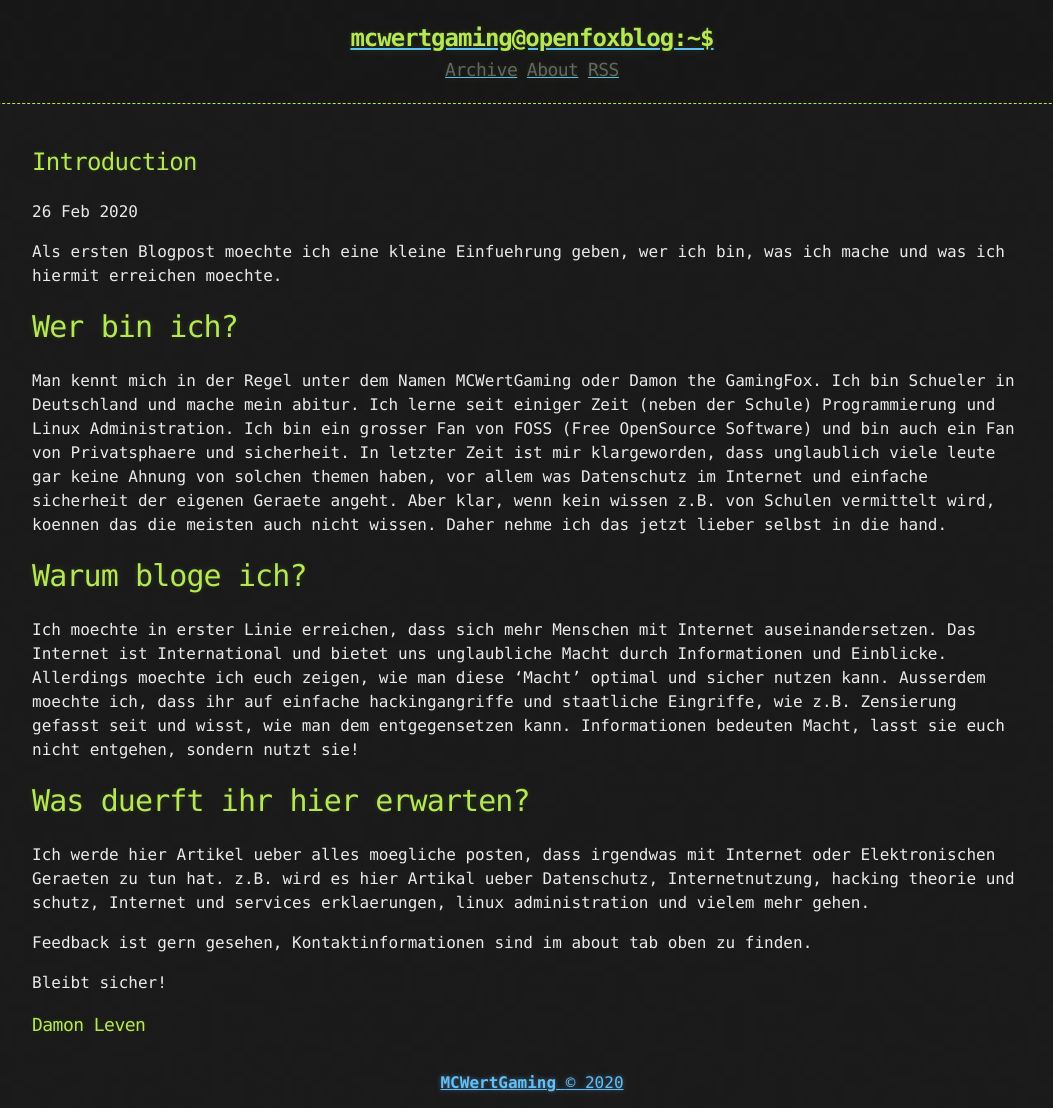
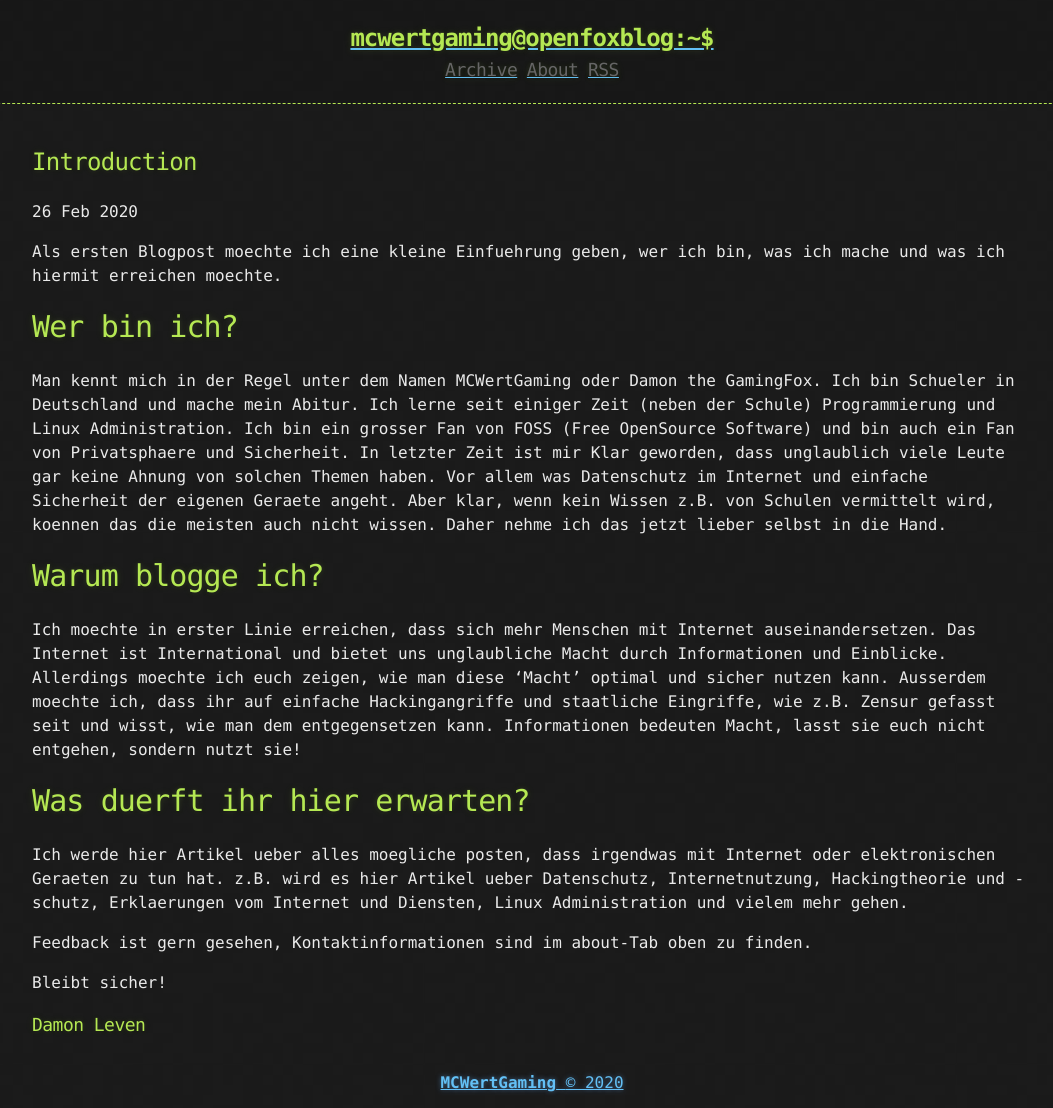
Before and after one commit to MCWertGaming/old-blog-05-2021, a Jekyll site: the page built from _posts/2020-02-26-Introduction.md, in a window 1280 px wide. Shown: the whole page, without its empty margins (108-1161 px from the left). Built offline with Jekyll 4.4.1, drawn with Linux system fonts in a browser that asks for light colours.

Commit message:
spelling fixes

```diff
--- a/_posts/2020-02-26-Introduction.md
+++ b/_posts/2020-02-26-Introduction.md
@@ -7,18 +7,18 @@ Als ersten Blogpost moechte ich eine kleine Einfuehrung geben, wer ich bin, was
 
 # Wer bin ich?
 
-Man kennt mich in der Regel unter dem Namen MCWertGaming oder Damon the GamingFox. Ich bin Schueler in Deutschland und mache mein abitur. Ich lerne seit einiger Zeit (neben der Schule) Programmierung und Linux Administration. Ich bin ein grosser Fan von FOSS (Free OpenSource Software) und bin auch ein Fan von Privatsphaere und sicherheit. In letzter Zeit ist mir klargeworden, dass unglaublich viele leute gar keine Ahnung von solchen themen haben, vor allem was Datenschutz im Internet und einfache sicherheit der eigenen Geraete angeht. Aber klar, wenn kein wissen z.B. von Schulen vermittelt wird, koennen das die meisten auch nicht wissen. Daher nehme ich das jetzt lieber selbst in die hand.
+Man kennt mich in der Regel unter dem Namen MCWertGaming oder Damon the GamingFox. Ich bin Schueler in Deutschland und mache mein Abitur. Ich lerne seit einiger Zeit (neben der Schule) Programmierung und Linux Administration. Ich bin ein grosser Fan von FOSS (Free OpenSource Software) und bin auch ein Fan von Privatsphaere und Sicherheit. In letzter Zeit ist mir Klar geworden, dass unglaublich viele Leute gar keine Ahnung von solchen Themen haben. Vor allem was Datenschutz im Internet und einfache Sicherheit der eigenen Geraete angeht. Aber klar, wenn kein Wissen z.B. von Schulen vermittelt wird, koennen das die meisten auch nicht wissen. Daher nehme ich das jetzt lieber selbst in die Hand.
 
-# Warum bloge ich?
+# Warum blogge ich?
 
-Ich moechte in erster Linie erreichen, dass sich mehr Menschen mit Internet auseinandersetzen. Das Internet ist International und bietet uns unglaubliche Macht durch Informationen und Einblicke. Allerdings moechte ich euch zeigen, wie man diese 'Macht' optimal und sicher nutzen kann. Ausserdem moechte ich, dass ihr auf einfache hackingangriffe und staatliche Eingriffe, wie z.B. Zensierung gefasst seit und wisst, wie man dem entgegensetzen kann. Informationen bedeuten Macht, lasst sie euch nicht entgehen, sondern nutzt sie!
+Ich moechte in erster Linie erreichen, dass sich mehr Menschen mit Internet auseinandersetzen. Das Internet ist International und bietet uns unglaubliche Macht durch Informationen und Einblicke. Allerdings moechte ich euch zeigen, wie man diese 'Macht' optimal und sicher nutzen kann. Ausserdem moechte ich, dass ihr auf einfache Hackingangriffe und staatliche Eingriffe, wie z.B. Zensur gefasst seit und wisst, wie man dem entgegensetzen kann. Informationen bedeuten Macht, lasst sie euch nicht entgehen, sondern nutzt sie!
 
 # Was duerft ihr hier erwarten?
 
-Ich werde hier Artikel ueber alles moegliche posten, dass irgendwas mit Internet oder Elektronischen Geraeten zu tun hat. z.B. wird es hier Artikal ueber Datenschutz, Internetnutzung, hacking theorie und schutz, Internet und services erklaerungen, linux administration und vielem mehr gehen.
+Ich werde hier Artikel ueber alles moegliche posten, dass irgendwas mit Internet oder elektronischen Geraeten zu tun hat. z.B. wird es hier Artikel ueber Datenschutz, Internetnutzung, Hackingtheorie und -schutz, Erklaerungen vom Internet und Diensten, Linux Administration und vielem mehr gehen.
 
 
-Feedback ist gern gesehen, Kontaktinformationen sind im about tab oben zu finden.
+Feedback ist gern gesehen, Kontaktinformationen sind im about-Tab oben zu finden.
 
 
 Bleibt sicher!
```
